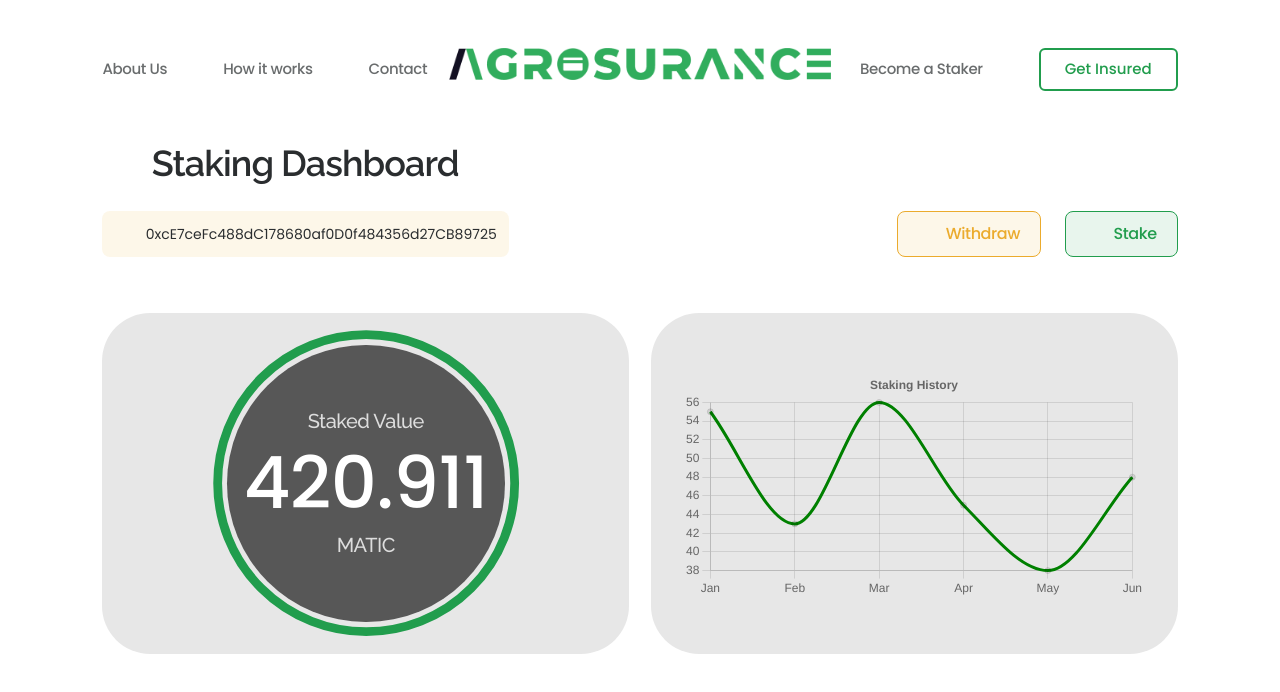
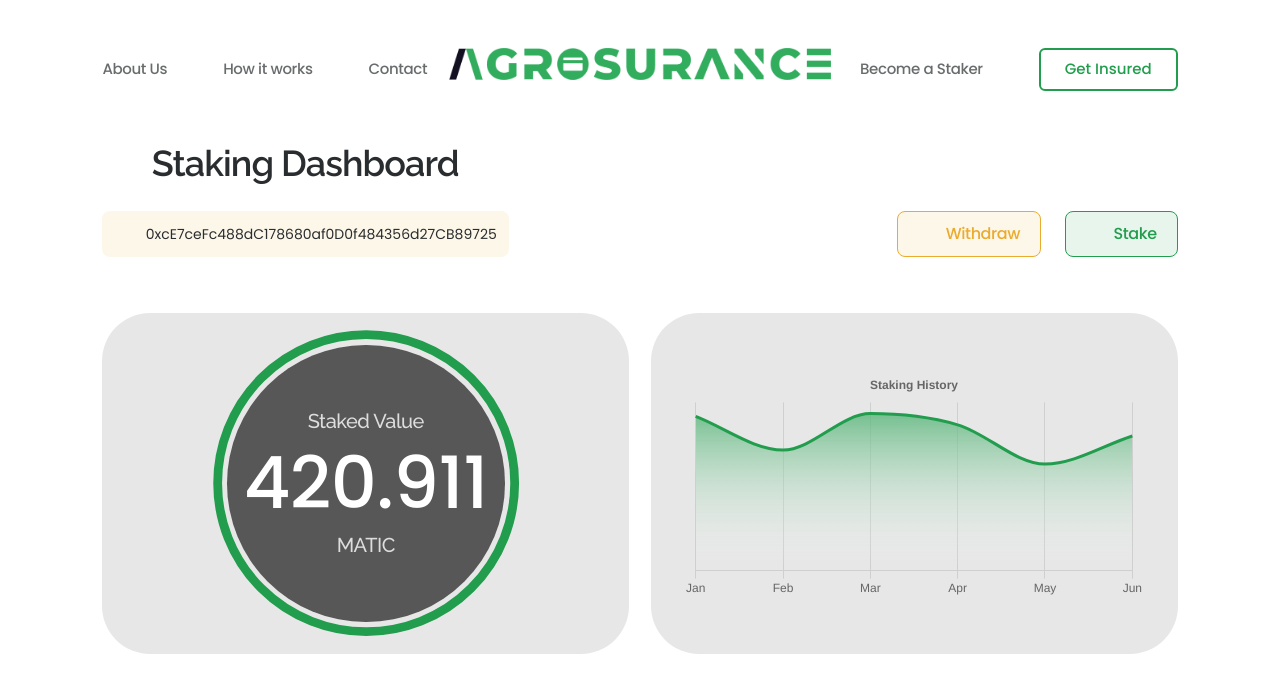
Before and after one commit to agrosurance/Frontend, a React (Vite) app: page /stake in a window 1280 px wide. Shown: the top 692 px of the page. Built offline with nearby package versions, Linux system fonts and the light colour scheme.

Commit message:
graph styling for staking page

```diff
--- a/src/assets/styles/index.css
+++ b/src/assets/styles/index.css
@@ -6,6 +6,11 @@
 
 /* Poppins font */
 @import url("https://fonts.googleapis.com/css2?family=Poppins:ital,wght@0,1;0,100;0,200;0,300;0,400;0,500;0,600;0,700;0,800;0,900;0,1000;1,1;1,100;1,200;1,300;1,400;1,500;1,600;1,700;1,800;1,900;1,1000&display=swap");
+
+:root {
+  --primary: theme("colors.primary");
+  --secondary: theme("colors.secondary");
+}
 
 /* Chrome, Edge, and Safari */
 * {
--- a/src/pages/StakingPage/StakingPage.tsx
+++ b/src/pages/StakingPage/StakingPage.tsx
@@ -21,7 +21,7 @@ const chartData = {
   // datasets is an array of objects where each object represents a set of data to display corresponding to the labels above. for brevity, we'll keep it at one object
   datasets: [
     {
-      data: [55, 43, 56, 45, 38, 48],
+      data: [55, 43, 56, 52, 38, 48],
     },
   ],
 };
--- a/src/pages/StakingPage/components/Graph.tsx
+++ b/src/pages/StakingPage/components/Graph.tsx
@@ -5,15 +5,37 @@ import { Line } from "react-chartjs-2";
 export default function Graph(props: {
   chartData: ChartData<"line", (number | Point | null)[], unknown>;
 }) {
+  var style = getComputedStyle(document.body);
+  var primaryColor = style.getPropertyValue("--primary");
+  var secondaryColor = style.getPropertyValue("--secondary");
+
   return (
     <>
       <Line
         data={props.chartData}
         options={{
+          interaction: {
+            intersect: false,
+          },
           elements: {
             line: {
               cubicInterpolationMode: "monotone",
-              borderColor: "green",
+              borderColor: primaryColor,
+              fill: "start",
+              backgroundColor: (context: any) => {
+                const ctx = context.chart.ctx;
+                const gradient = ctx.createLinearGradient(0, 0, 0, 200);
+                gradient.addColorStop(0, primaryColor);
+                gradient.addColorStop(1, "rgba(255,255,255,0)");
+                return gradient;
+              },
+            },
+            point: {
+              radius: 0,
+              hoverRadius: 8,
+              backgroundColor: primaryColor,
+              borderColor: secondaryColor,
+              borderWidth: 2,
             },
           },
           responsive: true,
@@ -25,6 +47,13 @@ export default function Graph(props: {
             legend: {
               display: false,
             },
+            tooltip: { yAlign: "bottom", xAlign: "center" },
+          },
+          scales: {
+            y: {
+              display: false,
+              min: 0,
+            },
           },
         }}
       />
--- a/src/pages/StakingPage/components/StakingModal.tsx
+++ b/src/pages/StakingPage/components/StakingModal.tsx
@@ -1,12 +1,13 @@
-import { useEffect, useRef, useState } from "react";
+import { useState } from "react";
 import useModal from "../../../hooks/useModal";
 
 export default function StakingModal() {
-  const stakeRef = useRef() as React.MutableRefObject<HTMLInputElement>;
   const modal = useModal();
 
+  const [amount, setAmount] = useState<number>(0);
+
   return (
-    <div className="w-[33%] px-10 py-10 flex flex-col rounded-2xl gap-y-8 bg-back relative">
+    <div className="px-20 min-w-[40%] py-10 flex flex-col rounded-2xl gap-y-8 bg-back relative">
       <button
         className="absolute right-10"
         onClick={() => {
@@ -26,21 +27,26 @@ export default function StakingModal() {
             type="number"
             placeholder="Enter the number of stakes"
             className="text-md px-2 w-full"
-            step={0.0001}
-            ref={stakeRef}
+            step={0.00001}
+            value={0}
+            onChange={(e) => setAmount(Number(e.target.value))}
           />
         </div>
       </div>
       <div className="flex flex-col gap-y-2">
         <h6>You will recieve:</h6>
         <div className="flex flex-row gap-x-8 justify-center">
-          <div className="border-4 border-primary text-front px-5 py-1 rounded-full aspect-square flex flex-col justify-center items-center">
-            <span className="font-bold text-3xl">{stakeRef.current.value}</span>
-            <span>L-matic</span>
+          <div className="border-4 border-primary text-front px-2 py-1  w-[48%] rounded-full aspect-square flex flex-col justify-center items-center">
+            <span className="font-bold text-3xl">{amount.toFixed(5)}</span>
+            <span>L-MATIC</span>
+            <span className="text-front text-opacity-60 text-xs">now</span>
           </div>
-          <div className="border-4 border-primary text-front py-1 px-2 rounded-full aspect-square flex flex-col justify-center items-center">
-            <span className="font-bold text-3xl">{stakeRef.current.value}</span>
+          <div className="border-4 border-primary text-front py-1 px-2 w-[48%]  rounded-full aspect-square flex flex-col justify-center items-center">
+            <span className="font-bold text-3xl">
+              {(amount * 0.2).toFixed(5)}
+            </span>
             <span>Agro-coins</span>
+            <span className="text-front text-opacity-60 text-xs">/month</span>
           </div>
         </div>
       </div>
```
